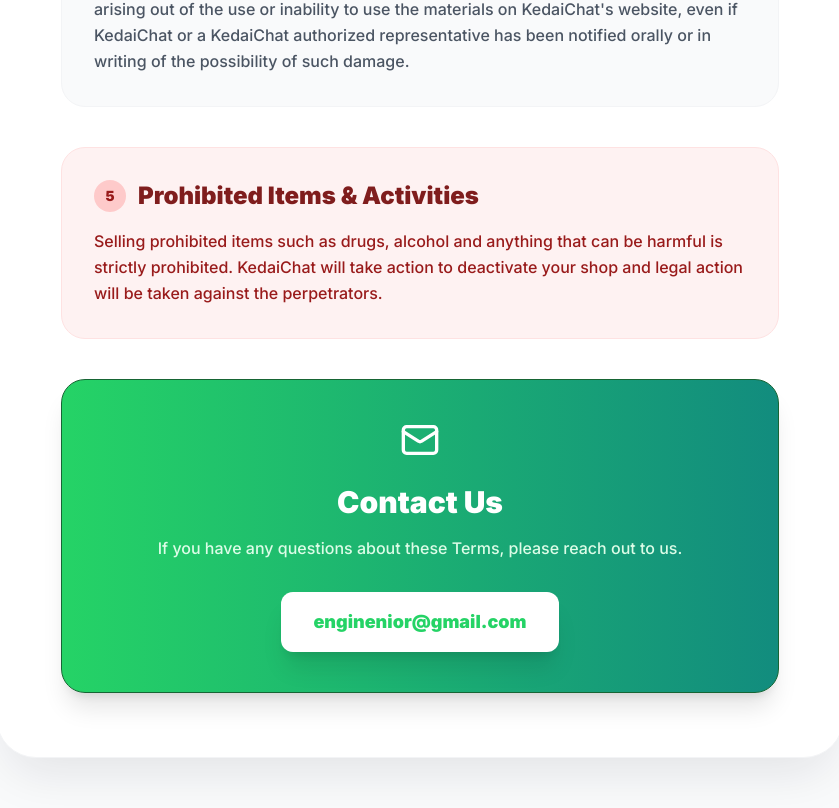
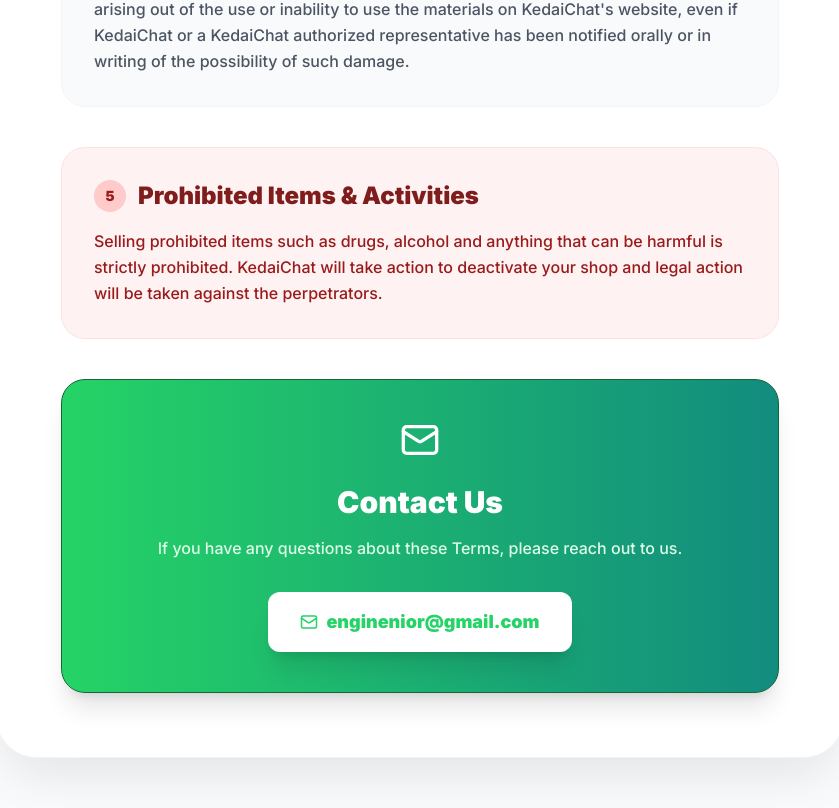
Before and after one commit to enior88/kedaichat-v2, a Next.js app: page /terms in a window 1280 px wide. Shown: the part 1568-2376 px from the top of the page, without its empty margins (220-1059 px from the left). Built offline with nearby package versions, Linux system fonts and the light colour scheme.

Commit message:
fix: Optimize email contact buttons for mobile on Privacy and Terms pages

```diff
--- a/src/app/privacy/page.tsx
+++ b/src/app/privacy/page.tsx
@@ -92,7 +92,8 @@
                             <Mail size={40} className="mx-auto mb-6 text-[#25D366]" />
                             <h2 className="text-3xl font-black mb-4">Contact Us</h2>
                             <p className="font-medium text-gray-400 mb-8">If you have any questions about this privacy policy, please reach out to us at our dedicated support email.</p>
-                            <a href="mailto:enginenior@gmail.com" className="inline-flex items-center gap-2 bg-[#25D366] hover:bg-[#1fb855] text-white px-8 py-4 rounded-xl font-black transition-all shadow-lg shadow-green-900/50 active:scale-95 text-lg">
+                            <a href="mailto:enginenior@gmail.com" className="inline-flex w-full md:w-auto items-center justify-center gap-2 bg-[#25D366] hover:bg-[#1fb855] text-white px-4 md:px-8 py-4 rounded-xl font-black transition-all shadow-lg shadow-green-900/50 active:scale-95 text-sm md:text-lg overflow-hidden whitespace-nowrap overflow-ellipsis">
+                                <Mail size={18} />
                                 enginenior@gmail.com
                             </a>
                         </section>
--- a/src/app/terms/page.tsx
+++ b/src/app/terms/page.tsx
@@ -90,7 +90,8 @@
                             <Mail size={40} className="mx-auto mb-6 text-white" />
                             <h2 className="text-3xl font-black mb-4">Contact Us</h2>
                             <p className="font-medium text-green-100 mb-8">If you have any questions about these Terms, please reach out to us.</p>
-                            <a href="mailto:enginenior@gmail.com" className="inline-flex items-center gap-2 bg-white text-[#25D366] hover:bg-gray-50 px-8 py-4 rounded-xl font-black transition-all shadow-xl active:scale-95 text-lg">
+                            <a href="mailto:enginenior@gmail.com" className="inline-flex w-full md:w-auto items-center justify-center gap-2 bg-white text-[#25D366] hover:bg-gray-50 px-4 md:px-8 py-4 rounded-xl font-black transition-all shadow-xl active:scale-95 text-sm md:text-lg overflow-hidden whitespace-nowrap overflow-ellipsis">
+                                <Mail size={18} />
                                 enginenior@gmail.com
                             </a>
                         </section>
```
